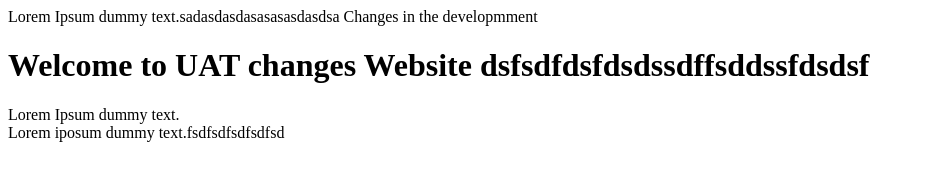
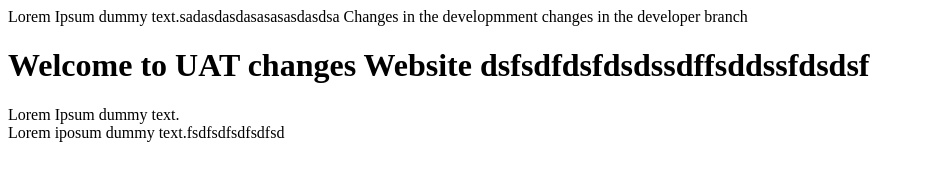
Before and after one commit to mayankdotsq/git-training, a plain HTML site: page index.html in a window 1280 px wide. Shown: the whole page, without its empty margins (0-925 px from the left). Drawn offline with Linux system fonts and the light colour scheme.

Commit message:
Changes in the developer

```diff
--- a/index.html
+++ b/index.html
@@ -9,7 +9,8 @@
   </head>
   <body>
     <main>
-         Lorem Ipsum dummy text.sadasdasdasasasasdasdsa Changes in the developmment
+         Lorem Ipsum dummy text.sadasdasdasasasasdasdsa Changes in the developmment changes in the developer branch
+
         <h1>Welcome to UAT changes Website dsfsdfdsfdsdssdffsddssfdsdsf</h1>
          Lorem Ipsum dummy text.
     </main>
```
